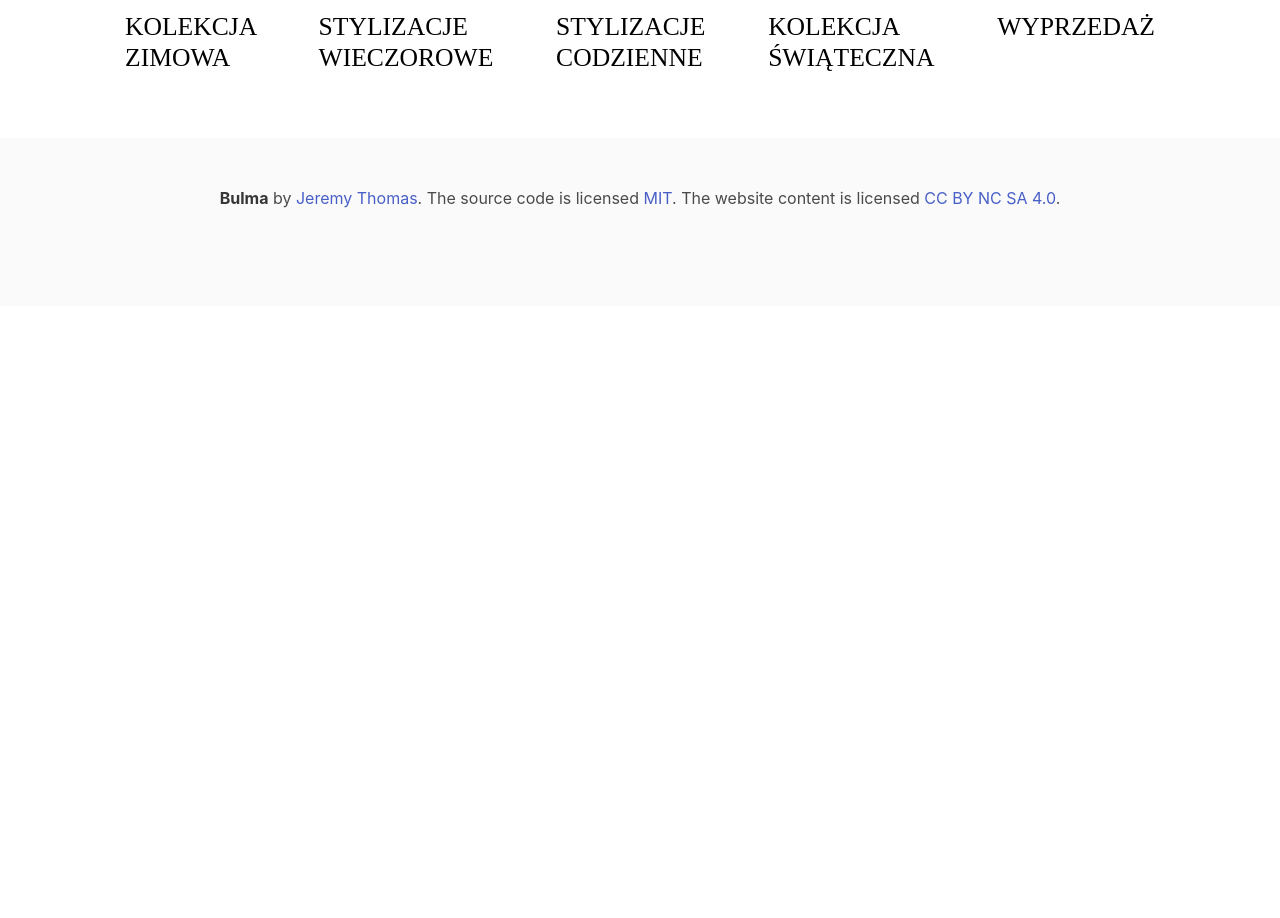
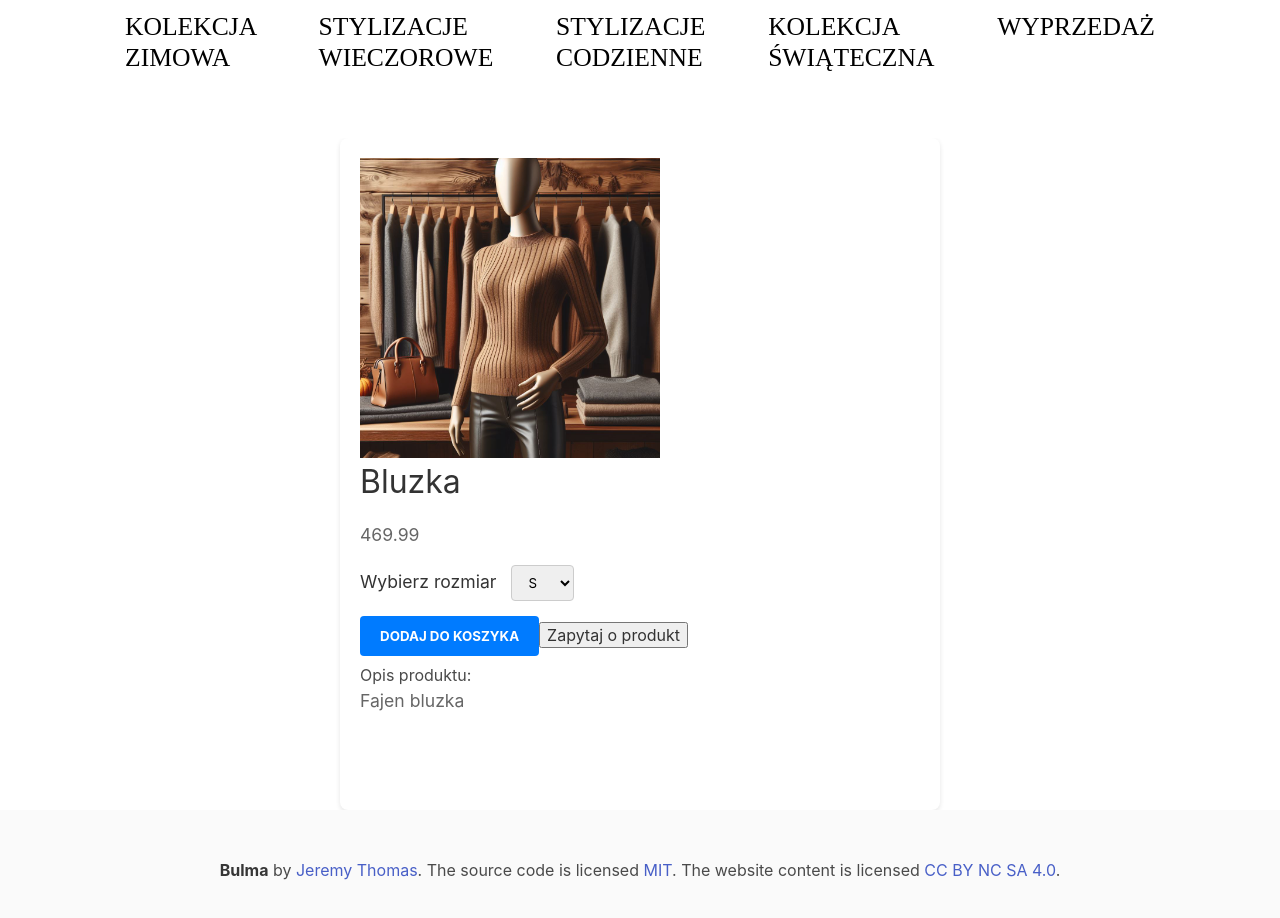
Before and after one commit to adamfoxman/WSBPWANuxt, a Nuxt app: page /product in a window 1280 px wide. Shown: the top 918 px of the page. Before the commit the page ends 800 px from the top, so only its background shows below. Built offline with nearby package versions, Linux system fonts and the light colour scheme.

Commit message:
mockup product page

```diff
--- a/package.json
+++ b/package.json
@@ -11,7 +11,7 @@
   },
   "dependencies": {
     "bulma": "^1.0.0",
-    "nuxt": "^3.10.3",
+    "nuxt": "^3.11.2",
     "vue": "^3.4.19",
     "vue-router": "^4.3.0"
   },
--- a/pages/jesienzima.vue
+++ b/pages/jesienzima.vue
@@ -7,7 +7,11 @@
             <img class="product product-image" :src="product.image" />
             <div class="mt-4">
               <h3 class="product-name">
+                <li>
+                <NuxtLink class="navbar-item" to="/product">
                 {{ product.name }}
+                </NuxtLink>
+                </li>
               </h3>
               <p class="mt-1">
                 {{ product.price }} zł
--- /dev/null
+++ b/pages/product.vue
@@ -0,0 +1,127 @@
+<template>
+  <div class="product-card">
+    <img class="product product-image" :src="product.image" />
+    <div>
+      <h1>{{ product.name }}</h1>
+      <p>{{ product.price }}</p>
+      <div class="size-selection">
+        <h2>Wybierz rozmiar</h2>
+        <select name="size">
+          <option value="S">S</option>
+          <option value="M">M</option>
+          <option value="L">L</option>
+          <option value="XL">XL</option>
+        </select>
+      </div>
+      <button class ="button-card ">Dodaj do koszyka</button>
+      <button class="button-qa">Zapytaj o produkt</button>
+      <h2>Opis produktu: </h2>
+      <p>{{ product.description }}</p>
+    </div>
+  </div>
+</template>
+
+
+<script setup lang="ts">
+
+const products = [
+      {
+        id: 1,
+        name: "Bluzka",
+        price: "469.99",
+        image: "/img/jesienzima_0.jpg",
+        description: "Fajen bluzka",
+      },
+      {
+        id: 2,
+        name: "Sweter",
+        price: "399.99",
+        image: "/img/jesienzima_1.jpg",
+        description: "Fajen Sweter",
+      },
+      {
+        id: 3,
+        name: "Sweter",
+        price: "359.99",
+        image: "/img/jesienzima_2.jpg",
+        description: "Fajen Sweter",
+      },
+    ];
+const product = products[0]
+</script>
+
+<style scoped>
+.product-card {
+  display: flex;
+  flex-direction: column;
+  width: 90vw; /* Adjust width as needed */
+  max-width: 800px; /* Reduced max-width for a sleeker appearance */
+  margin: 0 auto; /* Center horizontally */
+  background-color: #fff; /* White background for a clean look */
+  box-shadow: 0 2px 5px rgba(0, 0, 0, 0.1); /* Subtle shadow */
+  border-radius: 8px; /* Slightly increased border radius */
+  padding: 20px;
+  padding-bottom: 80px; /* Reduced padding-bottom */
+  box-sizing: border-box; /* Ensures padding respects width */
+}
+
+.button-card {
+  background-color: #007bff;
+  color: white;
+  padding: 12px 20px;
+  border: none;
+  border-radius: 4px;
+  cursor: pointer;
+  text-transform: uppercase;
+  font-weight: bold;
+}
+
+.button-qa {
+  font-size: 1em;
+  margin-bottom: 15px;
+  color: #333;
+}
+
+h1 {
+  font-size: 2em; /* Slightly increased font size for headings */
+  margin-bottom: 15px; /* Increased spacing */
+  color: #333; /* Darker heading color */
+}
+
+p {
+  font-size: 1.1em; /* Increased font size for paragraphs */
+  line-height: 1.6;
+  margin-bottom: 15px;
+  color: #666; /* Subdued text color */
+}
+
+.size-selection {
+  display: flex; /* Align label and select */
+  align-items: center;
+  margin-bottom: 15px; /* Increased spacing */
+}
+
+.size-selection h2 {
+  font-size: 1.1em; /* Slightly increased font size */
+  margin-right: 15px; /* Increased spacing */
+  color: #333;
+  line-height: 1.6; /* Adjusted line-height */
+}
+
+select {
+  padding: 8px 12px; /* Slightly reduced padding */
+  border: 1px solid #ccc;
+  border-radius: 4px;
+  font-family: inherit; /* Consistent font */
+}
+
+button:hover {
+  background-color: #0056b3; /* Darkened hover color */
+}
+
+@media (min-width: 768px) {
+  .product-card {
+    width: 600px; /* Adjust width as desired */
+  }
+}
+</style>
```
Also changed, not shown: 1 other file (tests, documents, lock files or other folders).
